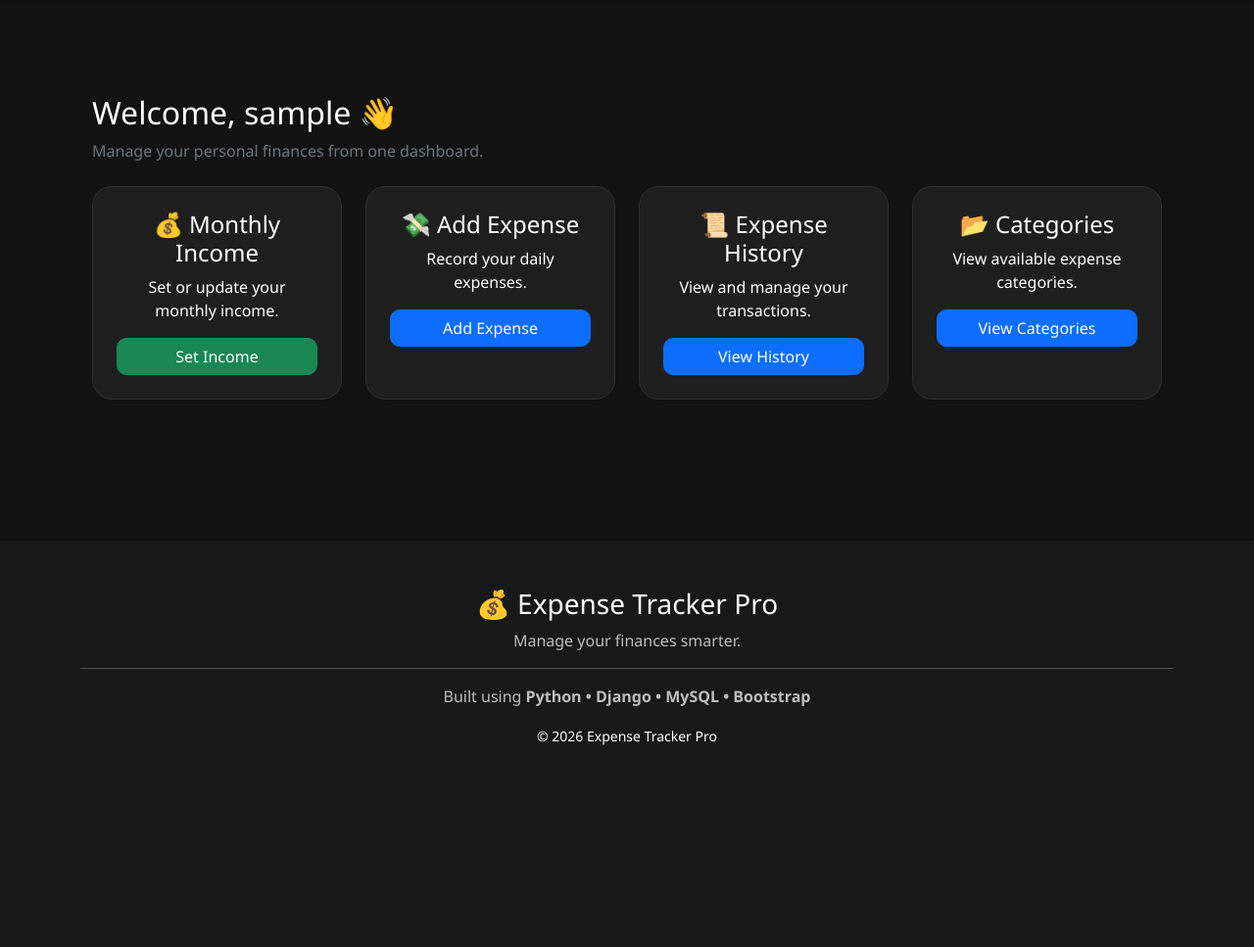
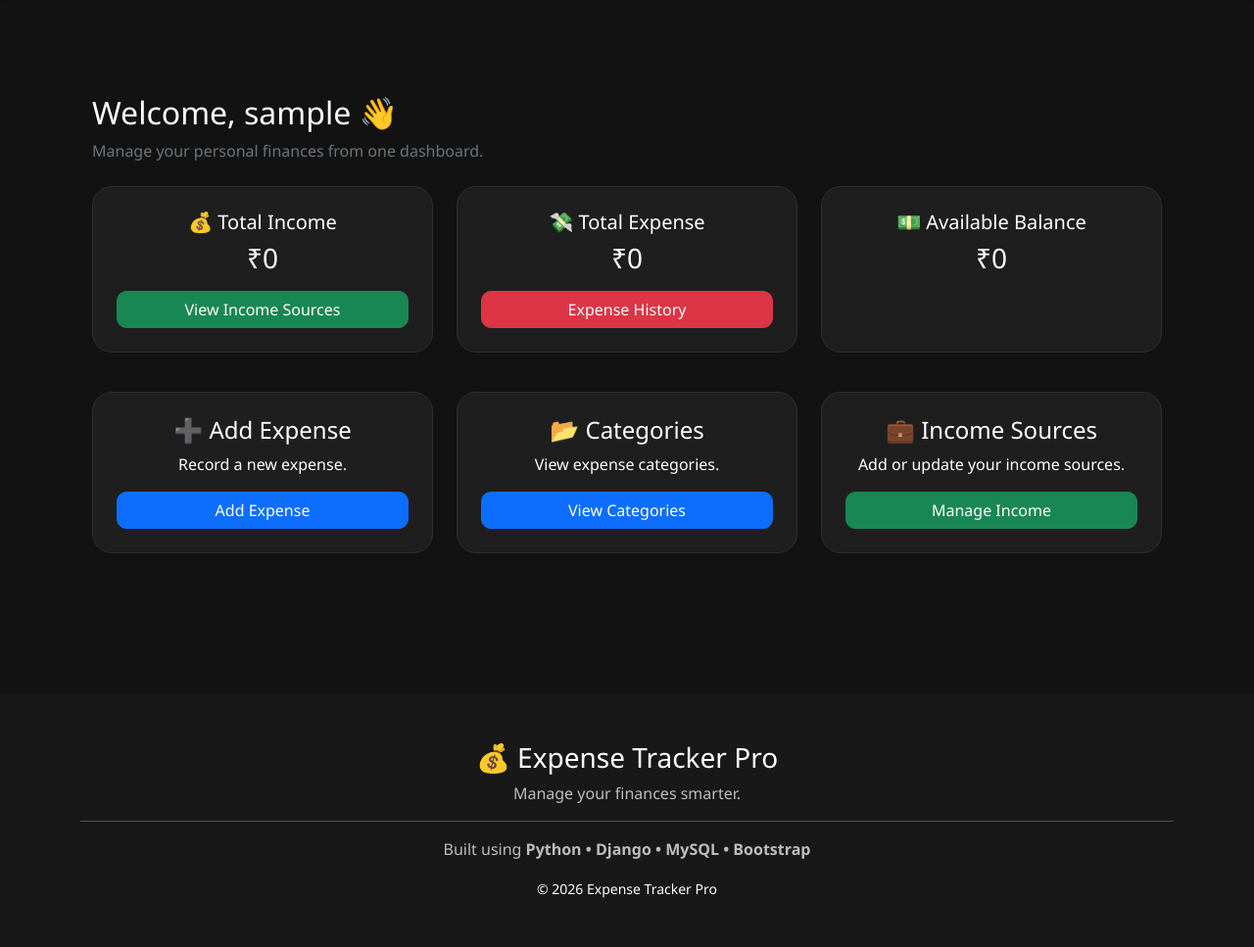
Before and after one commit to subratmaharana/expense-tracker, a Django app: page /expenses/dashboard/ in a window 1280 px wide. Shown: the part 68-1035 px from the top of the page at 98% size. Before the commit the page ends 829 px from the top, so only its background shows below. Run offline with Django 5.2, Linux system fonts and the light colour scheme; the visitor is signed in with stand-in values (Sample User, id 1); data that the repository does not hold is empty.

Commit message:
Integrated IncomeSource with transaction model

```diff
--- a/backend/expenses/admin.py
+++ b/backend/expenses/admin.py
@@ -1,8 +1,9 @@
 from django.contrib import admin
-from .models import Category , Transaction , MonthlyIncome
+from .models import Category , Transaction  ,IncomeSource
 
 
 # Register your models here.
 admin.site.register(Category)
 admin.site.register(Transaction)
-admin.site.register(MonthlyIncome)
+
+admin.site.register(IncomeSource)
--- a/backend/expenses/urls.py
+++ b/backend/expenses/urls.py
@@ -9,5 +9,7 @@ urlpatterns = [
     path("expenses/history/", views.expense_history, name="expense_history"),
     path("expenses/edit/<int:id>/", views.edit_expense, name="edit_expense"),
     path("expenses/delete/<int:id>/", views.delete_expense, name="delete_expense"),
-    path("income/" ,views.set_income , name="set_income"),
+
+    path("income/", views.income_list, name="income_list"),
+    path("income/add/", views.add_income, name="add_income"),
 ]
--- a/backend/expenses/views.py
+++ b/backend/expenses/views.py
@@ -1,6 +1,8 @@
 from django.shortcuts import render , redirect
+from django.db.models import Sum
+from .forms import IncomeSourceForm
 from django.contrib.auth.decorators import login_required
-from .models import Category , Transaction ,MonthlyIncome
+from .models import Category , Transaction ,IncomeSource
 
 
 def home(request):
@@ -9,7 +11,25 @@ def home(request):
 
 @login_required
 def dashboard(request):
-    return render(request, "expenses/dashboard.html")
+
+    total_income = IncomeSource.objects.filter(
+        user=request.user
+    ).aggregate(total=Sum("amount"))["total"] or 0
+
+    total_expense = Transaction.objects.filter(
+        user=request.user,
+        transaction_type="Expense"
+    ).aggregate(total=Sum("amount"))["total"] or 0
+
+    remaining_balance = total_income - total_expense
+
+    context = {
+        "total_income": total_income,
+        "total_expense": total_expense,
+        "remaining_balance": remaining_balance,
+    }
+
+    return render(request, "expenses/dashboard.html", context)
 
 
 @login_required
@@ -20,50 +40,39 @@ def view_category(request):
         "categories": categories
     })
 
+
 @login_required
 def add_expense(request):
 
     categories = Category.objects.all()
+    income_sources = IncomeSource.objects.filter(user=request.user)
 
     if request.method == "POST":
 
-        category = Category.objects.get(
-            id=request.POST.get("category")
+        Transaction.objects.create(
+            user=request.user,
+            title=request.POST.get("title"),
+            amount=request.POST.get("amount"),
+            transaction_type="Expense",
+            category=Category.objects.get(id=request.POST.get("category")),
+            paid_from=IncomeSource.objects.get(id=request.POST.get("paid_from")),
+            date=request.POST.get("date"),
+            description=request.POST.get("description"),
         )
 
-        Transaction.objects.create(
+        return redirect("expense_history")
 
-            user=request.user,
-
-            title=request.POST.get("title"),
-
-            amount=request.POST.get("amount"),
-
-            transaction_type=request.POST.get("transaction_type"),
-
-            category=category,
-
-            date=request.POST.get("date"),
-
-            description=request.POST.get("description")
-
-        )
-
-        return redirect("dashboard")
-
-    return render(
-        request,
-        "expenses/add_expense.html",
-        {
-            "categories": categories
-        }
-    )
+    return render(request, "expenses/add_expense.html", {
+        "categories": categories,
+        "income_sources": income_sources,
+    })
 
 @login_required
 def expense_history(request):
 
     expenses = Transaction.objects.filter(
-        user=request.user
+        user=request.user ,
+        transaction_type="Expense"
     ).order_by("-date")
 
     return render(
@@ -117,26 +126,38 @@ def delete_expense(request, id):
 
     return redirect("expense_history")
 
+
 @login_required
-def set_income(request):
+def income_list(request):
 
-    income = MonthlyIncome.objects.filter(user=request.user).first()
+    incomes = IncomeSource.objects.filter(user=request.user)
+
+    total_income = sum(income.amount for income in incomes)
+
+    return render(request, "expenses/income_list.html", {
+        "incomes": incomes,
+        "total_income": total_income,
+    })
+
+@login_required
+def add_income(request):
 
     if request.method == "POST":
 
-        amount = request.POST.get("amount")
+        form = IncomeSourceForm(request.POST)
 
-        if income:
-            income.amount = amount
+        if form.is_valid():
+
+            income = form.save(commit=False)
+            income.user = request.user
             income.save()
-        else:
-            MonthlyIncome.objects.create(
-                user=request.user,
-                amount=amount
-            )
 
-        return redirect("dashboard")
+            return redirect("income_list")
 
-    return render(request, "expenses/set_income.html", {
-        "income": income
+    else:
+
+        form = IncomeSourceForm()
+
+    return render(request, "expenses/add_income.html", {
+        "form": form
     })
--- a/backend/templates/expenses/dashboard.html
+++ b/backend/templates/expenses/dashboard.html
@@ -6,47 +6,68 @@
 
 <div class="container mt-5">
 
-    <h2 class="mb-2">Welcome, {{ user.username }} 👋</h2>
+    <h2>Welcome, {{ user.username }} 👋</h2>
     <p class="text-secondary">Manage your personal finances from one dashboard.</p>
 
     <div class="row mt-4">
 
-        <div class="col-md-3 mb-3">
-            <div class="card p-4 text-center h-100">
-                <h4>💰 Monthly Income</h4>
-                <p>Set or update your monthly income.</p>
-                <a href="{% url 'set_income' %}" class="btn btn-success">
-                    Set Income
+        <div class="col-md-4 mb-3">
+            <div class="card text-center p-4 h-100">
+                <h5>💰 Total Income</h5>
+                <h3>₹{{ total_income }}</h3>
+                <a href="{% url 'income_list' %}" class="btn btn-success mt-2">
+                    View Income Sources
                 </a>
             </div>
         </div>
 
-        <div class="col-md-3 mb-3">
-            <div class="card p-4 text-center h-100">
-                <h4>💸 Add Expense</h4>
-                <p>Record your daily expenses.</p>
+        <div class="col-md-4 mb-3">
+            <div class="card text-center p-4 h-100">
+                <h5>💸 Total Expense</h5>
+                <h3>₹{{ total_expense }}</h3>
+                <a href="{% url 'expense_history' %}" class="btn btn-danger mt-2">
+                    Expense History
+                </a>
+            </div>
+        </div>
+
+        <div class="col-md-4 mb-3">
+            <div class="card text-center p-4 h-100">
+                <h5>💵 Available Balance</h5>
+                <h3>₹{{ remaining_balance }}</h3>
+            </div>
+        </div>
+
+    </div>
+
+    <div class="row mt-4">
+
+        <div class="col-md-4 mb-3">
+            <div class="card text-center p-4 h-100">
+                <h4>➕ Add Expense</h4>
+                <p>Record a new expense.</p>
                 <a href="{% url 'add_expense' %}" class="btn btn-primary">
                     Add Expense
                 </a>
             </div>
         </div>
 
-        <div class="col-md-3 mb-3">
-            <div class="card p-4 text-center h-100">
-                <h4>📜 Expense History</h4>
-                <p>View and manage your transactions.</p>
-                <a href="{% url 'expense_history' %}" class="btn btn-primary">
-                    View History
+        <div class="col-md-4 mb-3">
+            <div class="card text-center p-4 h-100">
+                <h4>📂 Categories</h4>
+                <p>View expense categories.</p>
+                <a href="{% url 'view_category' %}" class="btn btn-primary">
+                    View Categories
                 </a>
             </div>
         </div>
 
-        <div class="col-md-3 mb-3">
-            <div class="card p-4 text-center h-100">
-                <h4>📂 Categories</h4>
-                <p>View available expense categories.</p>
-                <a href="{% url 'view_category' %}" class="btn btn-primary">
-                    View Categories
+        <div class="col-md-4 mb-3">
+            <div class="card text-center p-4 h-100">
+                <h4>💼 Income Sources</h4>
+                <p>Add or update your income sources.</p>
+                <a href="{% url 'income_list' %}" class="btn btn-success">
+                    Manage Income
                 </a>
             </div>
         </div>
```
Also changed, not shown: backend/expenses/forms.py (added, +8 -0 lines), backend/expenses/models.py (+34 -3 lines), backend/templates/expenses/add_expense.html (+37 -28 lines), backend/templates/expenses/add_income.html (added, +23 -0 lines), backend/templates/expenses/expense_history.html (+39 -29 lines), backend/templates/expenses/income_list.html (added, +41 -0 lines), backend/templates/expenses/set_income.html (deleted, +0 -37 lines), backend/expenses/migrations/0003_incomesource.py (added), backend/expenses/migrations/0004_alter_incomesource_source_and_more.py (added), backend/expenses/migrations/0005_delete_monthlyincome.py (added), backend/expenses/migrations/0006_transaction_paid_from.py (added).
